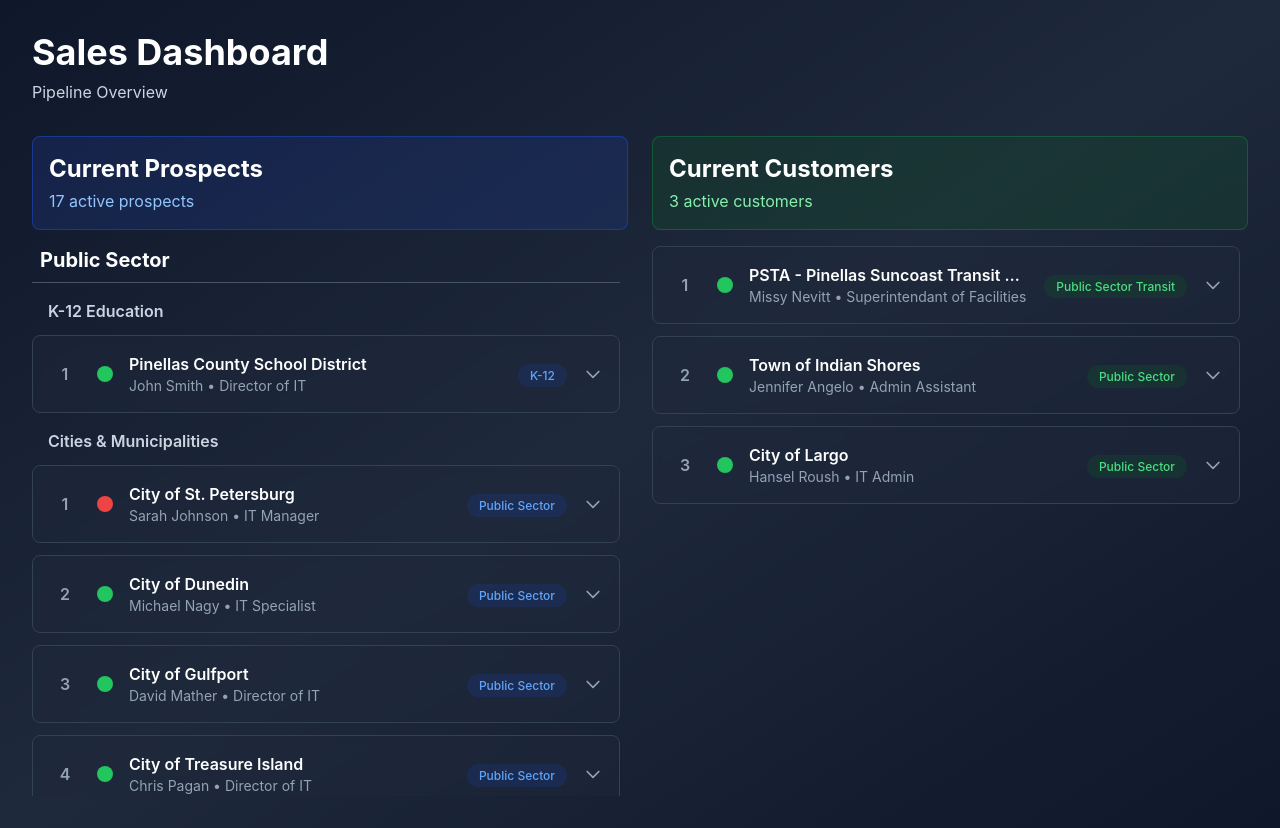
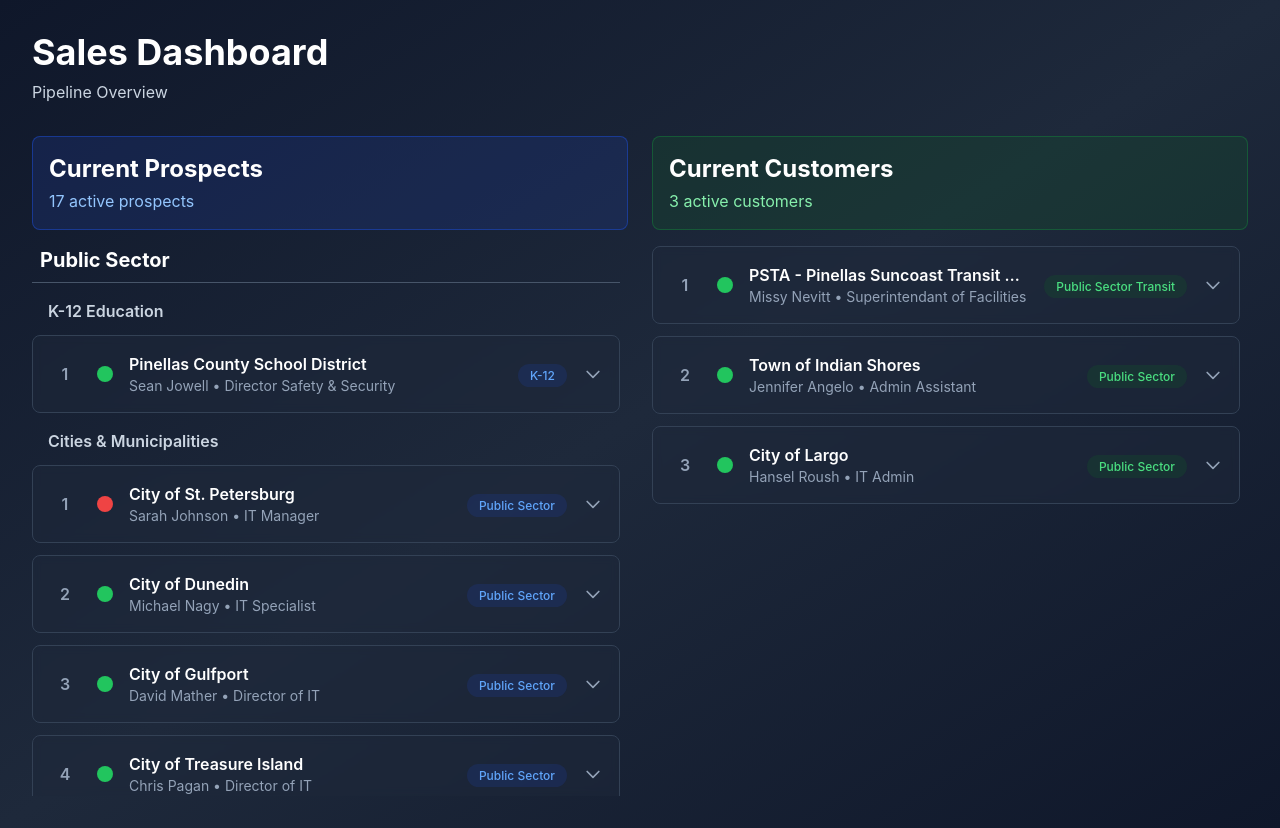
Before and after one commit to tihmeh/sales-prospects, a React (Vite) app: page / in a window 1280 px wide. Built offline with nearby package versions, Linux system fonts and the light colour scheme.

Commit message:
Update App.jsx

```diff
--- a/src/App.jsx
+++ b/src/App.jsx
@@ -5,11 +5,11 @@
     {
       id: 1,
       name: "Pinellas County School District",
-      contact: "John Smith",
-      title: "Director of IT",
-      email: "jsmith@pcsb.org",
+      contact: "Sean Jowell",
+      title: "Director Safety & Security",
+      email: "jowells@pcsb.org",
       contacted: true,
-      notes: "Interested in Q1 demo. Follow up next week.",
+      notes: "Attending Utilities Unite Event in Clearwater",
       vertical: "K-12"
     }
   ];
```
